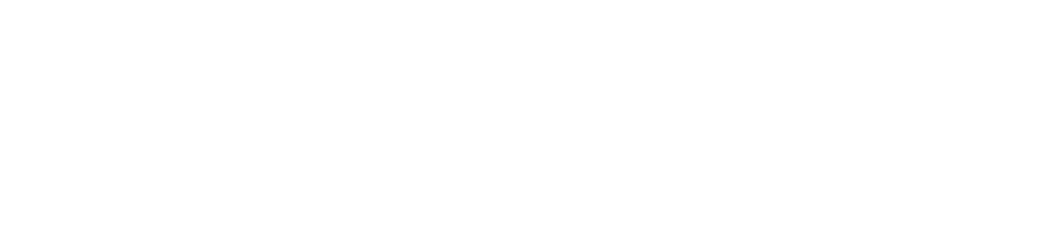
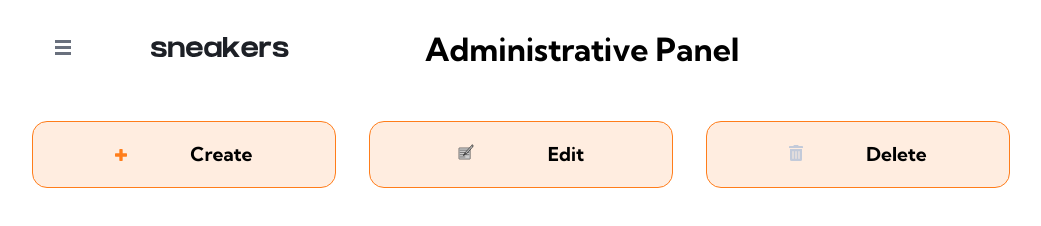
Before and after one commit to wilmer990413/workshop1-profundizacion-makaia, a plain HTML site: page productspanel.html in a window 1280 px wide. Shown: the whole page, without its empty margins (119-1160 px from the left). Drawn offline with Linux system fonts and the light colour scheme.

Commit message:
Se añaden botones al panel de productos

```diff
--- a/productspanel.html
+++ b/productspanel.html
@@ -4,8 +4,43 @@
     <meta charset="UTF-8">
     <meta name="viewport" content="width=device-width, initial-scale=1.0">
     <title>Document</title>
+    <link rel="stylesheet" href="/styles/stylePanel.css" />
 </head>
 <body>
-
+    <main class="main">
+        <header class="header">
+            <figure class="header__menu--icon">
+                <img src="/images/icon-menu.svg" alt="menu icon">
+            </figure>
+            <figure class="header__logo">
+                <img src="/images/logo.svg" alt="logo">
+            </figure>
+            <div class="header__title">
+                <h1 class="header__title--h">Administrative Panel</h1>
+            </div>
+        </header>
+        <section class="section">
+            <article class="article__actions">
+                <button class="article__actions--button create">
+                    <figure>
+                        <img src="/images/icon-plus.svg" alt="cart">
+                    </figure>
+                    <p>Create</p>
+                </button>
+                <button class="article__actions--button edit">
+                    <figure>
+                        <img src="/images/icon-edit.svg" alt="cart">
+                    </figure>
+                    <p>Edit</p>
+                </button>
+                <button class="article__actions--button delete">
+                    <figure>
+                        <img src="/images/icon-delete.svg" alt="cart">
+                    </figure>
+                    <p>Delete</p>
+                </button>
+            </article>
+        </section>
+    </main>
 </body>
 </html>
--- /dev/null
+++ b/styles/stylePanel.css
@@ -0,0 +1,69 @@
+@import url("https://fonts.googleapis.com/css2?family=Kumbh+Sans:wght@400;700&display=swap");
+
+*{
+    font-family: "Kumbh Sans", sans-serif;
+}
+
+.main{
+    margin-left: 10%;
+    margin-right: 10%;
+}
+
+.header{
+    display: flex;
+    align-items: center;
+}
+
+.header__title{
+    width: 50%;
+    display: flex;
+    justify-content: center;
+}
+
+.section{
+    margin-top: 3%;
+    width: 100%;
+}
+
+.article__actions{
+    display: flex;
+    width: 100%;
+    justify-content: space-around;
+}
+
+.create:hover{
+    cursor: pointer;
+    background-color: hsl(101, 84%, 64%);
+}
+
+.edit:hover{
+    cursor: pointer;
+    background-color: hsl(204, 84%, 64%);
+}
+
+.delete:hover{
+    cursor: pointer;
+    background-color: hsl(12, 84%, 64%);
+}
+
+.article__actions--button{
+    width: 30%;
+    border: 1px solid hsl(26, 100%, 55%);
+    padding-left: 5%;
+    padding-right: 5%;
+    display: flex;
+    justify-content: space-around;
+    border-radius: 15px;
+    align-items: center;
+    background-color: hsl(25, 100%, 94%);
+    font-weight: 900;
+    font-size: 120%;
+}
+
+.article__actions--button > figure{
+    margin: 0;
+}
+
+.article__actions--button > figure > img {
+    width: 100%;
+}
```
Also changed, not shown: images/icon-delete.svg (added), images/icon-edit.svg (added), images/icon-menu.svg (added), images/icon-minus.svg (added), images/icon-plus.svg (added), images/logo.svg (added).
